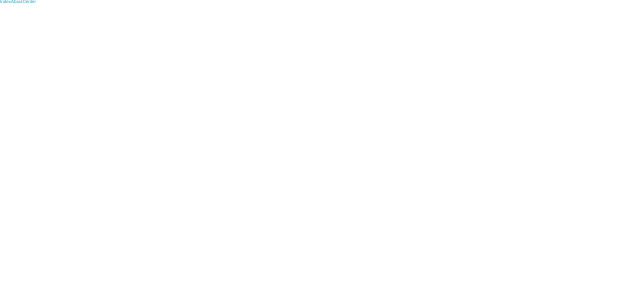
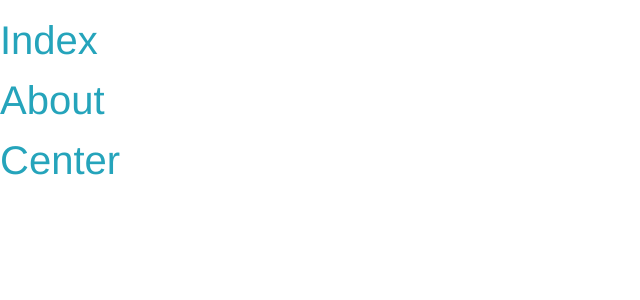
Before and after one commit to hbbaly/nuxt-learn, a Nuxt app: page / in a window 1280 px wide. Shown: the top 300 px of the page, without its empty margins (0-640 px from the left). Built offline with nearby package versions, Linux system fonts and the light colour scheme.

Commit message:
ADD: 移动端适配，postcss-px2rem插件

```diff
--- a/nuxt.config.js
+++ b/nuxt.config.js
@@ -29,7 +29,7 @@ module.exports = {
   /*
   ** Plugins to load before mounting the App
   */
-  plugins: [],
+  plugins: [{ src: '~/plugins/setRem.js', ssr: false }],
 
   /*
   ** Nuxt.js modules
@@ -50,6 +50,23 @@ module.exports = {
   */
   build: {
     /*
+    ** 覆盖webpack得配置，对图片小于10000得打包成base64
+    */
+    loaders: [
+      {
+        test: /\.(png|jpe?g|gif|svg)$/,
+        loader: 'url-loader',
+        query: {
+          limit: 10000,
+          name: 'img/[name].[hash].[ext]'
+        }
+      },
+      {
+        test: /\.less$/,
+        loader: 'style-loader!css-loader!less-loader'
+      }
+    ],
+    /*
     ** You can extend webpack config here
     */
     extend(config, ctx) {
@@ -62,6 +79,16 @@ module.exports = {
           exclude: /(node_modules)/
         })
       }
+    },
+    postcss: {
+      plugins: {
+          // Disable `postcss-url`
+        // 'postcss-url': false,
+        // Add some plugins
+        'postcss-px2rem':{
+          remUnit: 75
+        }
+      }
     }
   }
 }
--- a/pages/index.vue
+++ b/pages/index.vue
@@ -1,11 +1,15 @@
 <template>
-  <section class="container">
-    <div>
-      <nuxt-link to="/">Index</nuxt-link>
-      <nuxt-link to="/about">About</nuxt-link>
-      <nuxt-link to="/center">Center</nuxt-link>
-    </div>
-  </section>
+  <div class="page page-index">
+    <nuxt-link
+      class="__link"
+      to="/">Index</nuxt-link>
+    <nuxt-link
+      class="__link"
+      to="/about">About</nuxt-link>
+    <nuxt-link
+      class="__link"
+      to="/center">Center</nuxt-link>
+  </div>
 </template>
 
 <script>
@@ -14,5 +18,12 @@ export default {
 }
 </script>
 
-<style>
+<style lang="less">
+.page-index {
+  .__link {
+    display: block;
+    margin-top: 20px;
+    font-size: 40px;
+  }
+}
 </style>
--- /dev/null
+++ b/plugins/setRem.js
@@ -0,0 +1,13 @@
+;(function(psdw) {
+  var dpr = 0,
+    rem = 0,
+    scale = 0
+  var htmlDOM = document.documentElement
+  dpr = window.devicePixelRatio
+  var currentWidth = htmlDOM.clientWidth
+  scale = currentWidth / psdw
+  rem = psdw / 10
+  rem = rem * scale
+  htmlDOM.style.fontSize = rem + 'px'
+  htmlDOM.setAttribute('data-dpr', dpr)
+})(750)
```
Also changed, not shown: package.json (+11 -7 lines).
